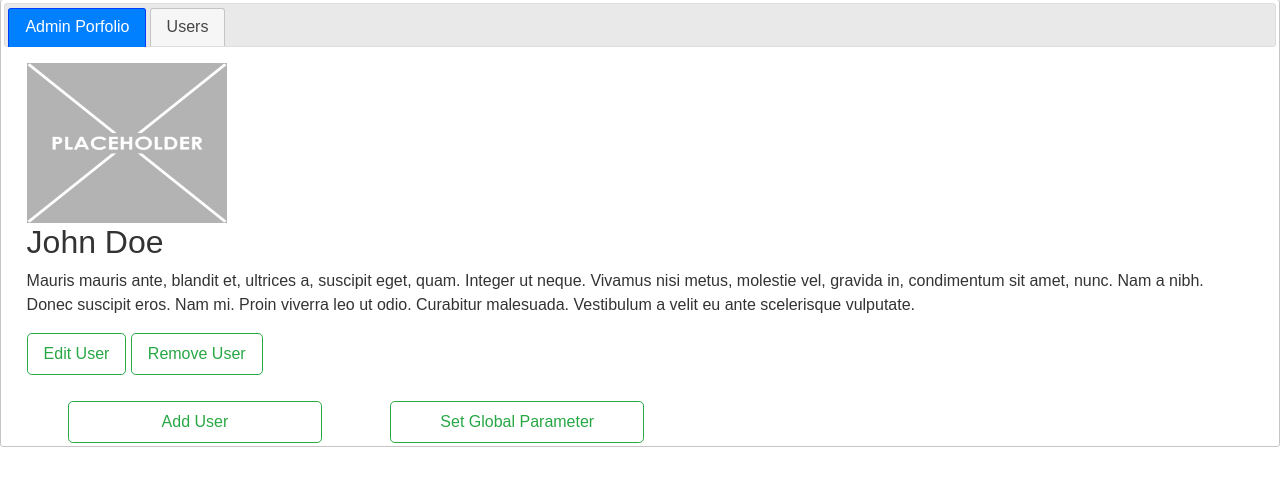
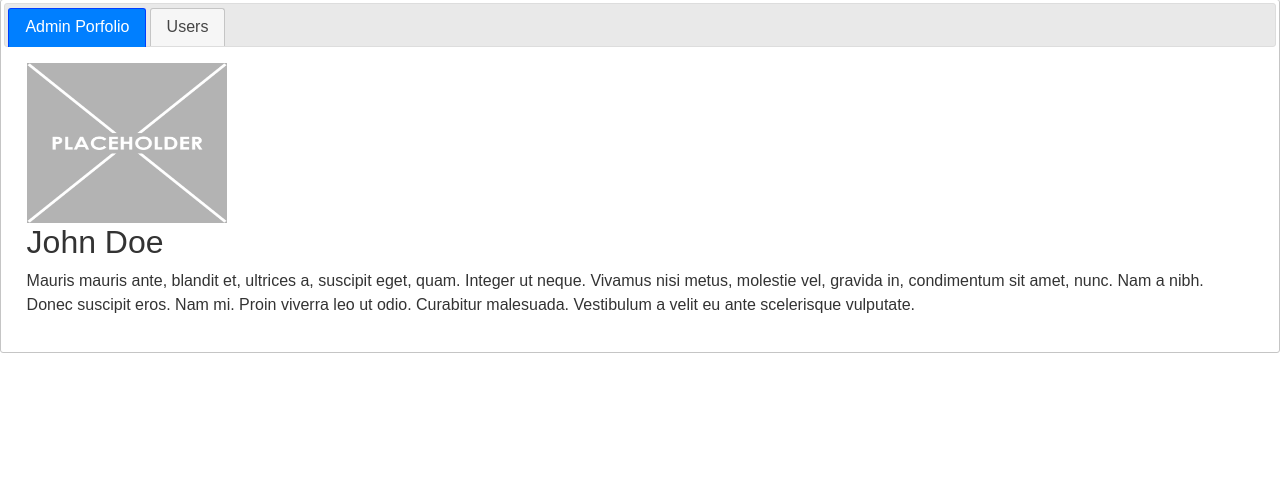
Before and after one commit to ganixil/CSE308, a Flask app: page /admin/admPage in a window 1280 px wide. Shown: the part 59-545 px from the top of the page. Run offline with Flask 2, Linux system fonts and the light colour scheme; some libraries are stand-ins or nearby versions.

Commit message:
new change

```diff
--- a/templates/admin_html/admin.html
+++ b/templates/admin_html/admin.html
@@ -51,9 +51,6 @@
         amet, nunc. Nam a nibh. Donec suscipit eros. Nam mi. Proin viverra leo ut
         odio. Curabitur malesuada. Vestibulum a velit eu ante scelerisque vulputate.
         </p>
-
-        <button class="btn btn-outline-success btn-lg" type="button" >Edit User</button>
-        <button class="btn btn-outline-success btn-lg" type="button" >Remove User</button>
     </div>
     <!-- User view-->
     <div id="tabs-v-2" class="tab-pane">
@@ -64,7 +61,7 @@
                     <th class="list-checkbox-column">
                         <input type="checkbox" name="rowtoggle" class="action-rowtoggle" title="Select all records" />
                     </th>
-                    <th class="col-md-1" style="width: 40px;">&nbsp;</th>
+                    <th class="col-md-1" style="width: 100px;">&nbsp;</th>
                     <th class="column-header col-first_name">
                             <a href="#" title="Sort by First Name">Name</a>
                     </th>
@@ -101,17 +98,10 @@
         {% endfor %}
 
 
+        </table>
 
-
-        <a class="icon" href="/sqla/simple/admin/user/edit/?url=%2Fsqla%2Fsimple%2Fadmin%2Fuser%2F&amp;id=1" title="Edit Record">
-        <span class="fa fa-pencil glyphicon glyphicon-pencil"></span>
-        </a>
-    </table>
+        </div>
 
     </div>
-
-    </div>
-    <button class="btn btn-outline-success btn-lg" type="button" id="btm-btn">Add User</button>
-    <button class="btn btn-outline-success btn-lg" type="button" id="btm-btn">Set Global Parameter</button>
   </body>
 </html>
```
Also changed, not shown: database.py (+14 -12 lines).
